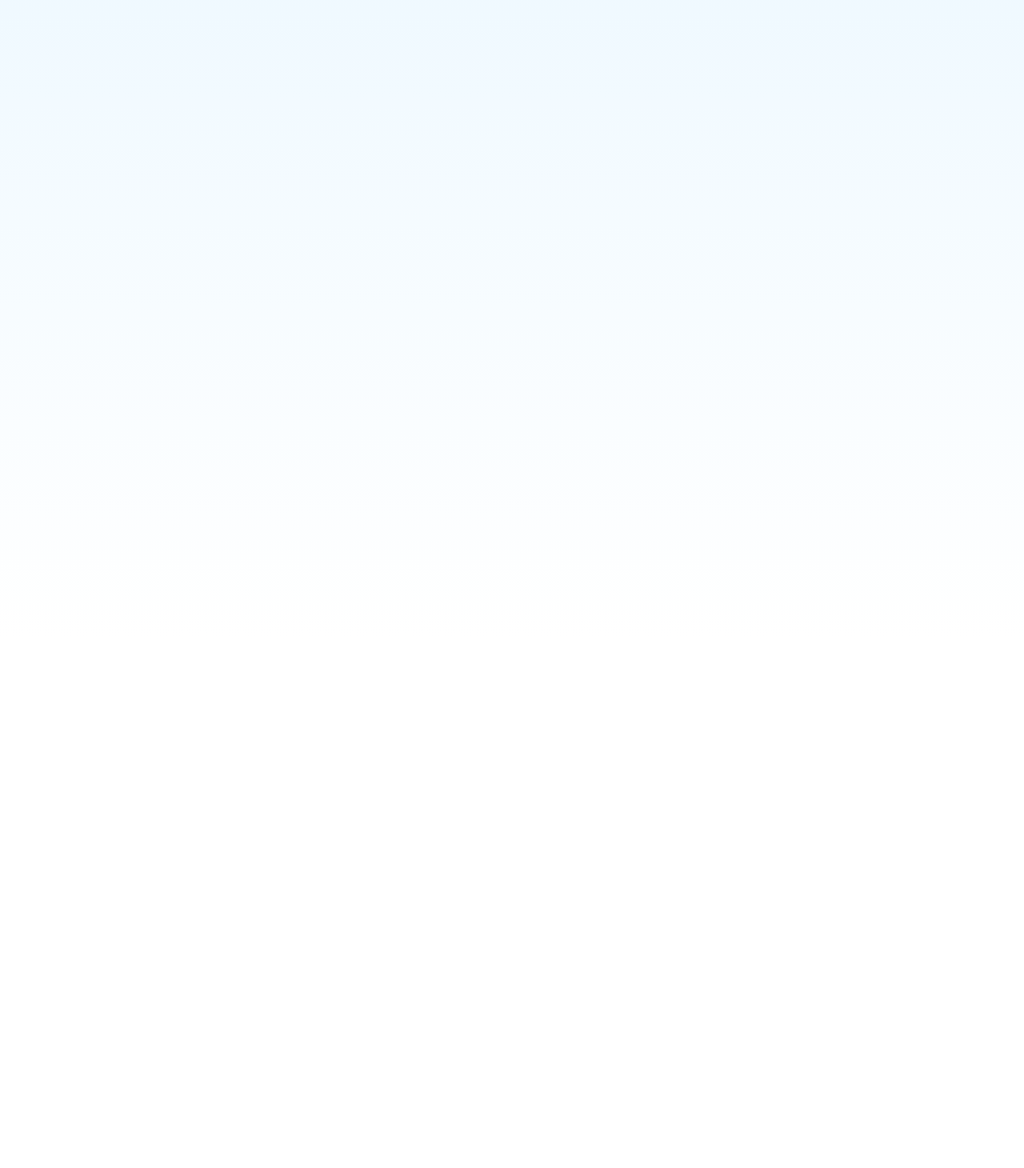
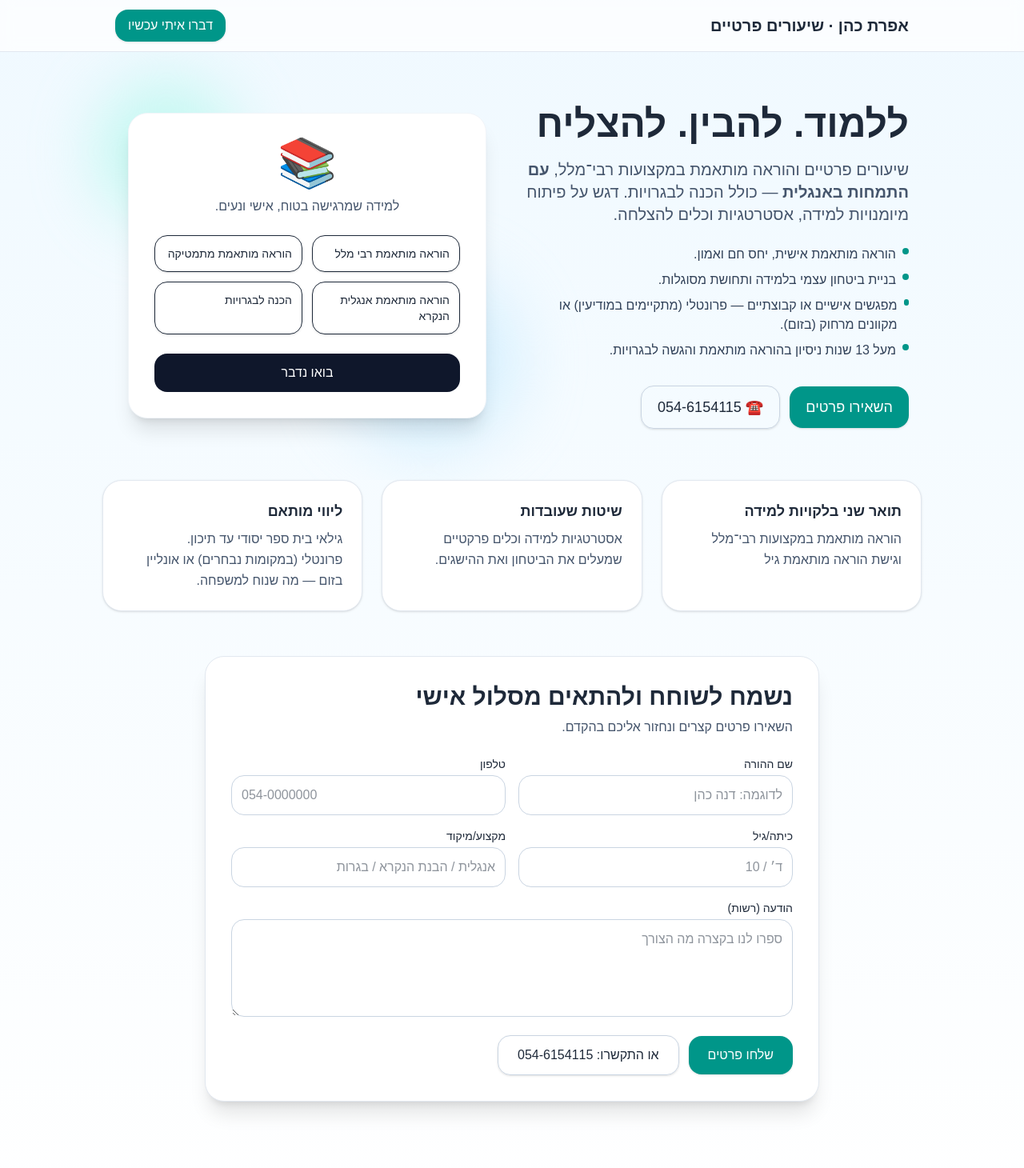
Before and after one commit to cohenranc-pixel/efrat-landing, a Next.js app: page / in a window 1280 px wide. Shown: the top 1460 px of the page at 80% size. Before the commit the page ends 800 px from the top, so only its background shows below. Built offline with nearby package versions, Linux system fonts and the light colour scheme.

Commit message:
Fix error with layout

```diff
--- /dev/null
+++ b/app/head.tsx
@@ -0,0 +1,27 @@
+export default function Head() {
+  return (
+    <>
+      <title>אפרת כהן · שיעורים פרטיים והוראה מותאמת באנגלית ומתמטיקה</title>
+      <meta
+        name="description"
+        content="שיעורים פרטיים והוראה מותאמת לילדים ונוער — פרונטלי (במקומות נבחרים) או בזום. התמחות באנגלית, הכנה לבגרויות, מעל 13 שנות ניסיון."
+      />
+      <meta property="og:title" content="אפרת כהן · שיעורים פרטיים והוראה מותאמת" />
+      <meta
+        property="og:description"
+        content="ללמוד. להבין. להצליח — הוראה מותאמת באנגלית ומתמטיקה לילדים ונוער, פרונטלי או בזום."
+      />
+      <meta property="og:url" content="https://efrat-landing.vercel.app" />
+      <meta property="og:site_name" content="אפרת כהן · שיעורים פרטיים" />
+      <meta property="og:locale" content="he_IL" />
+      <meta name="twitter:card" content="summary_large_image" />
+      <meta name="twitter:title" content="אפרת כהן · שיעורים פרטיים והוראה מותאמת" />
+      <meta
+        name="twitter:description"
+        content="ללמוד. להבין. להצליח — הוראה מותאמת באנגלית ומתמטיקה לילדים ונוער."
+      />
+      <link rel="canonical" href="https://efrat-landing.vercel.app" />
+      <meta name="robots" content="index, follow" />
+    </>
+  );
+}
--- a/app/page.tsx
+++ b/app/page.tsx
@@ -1,33 +1,5 @@
 'use client';
 import type { FormEvent } from 'react';
-
-export const metadata = {
-  title: "אפרת כהן · שיעורים פרטיים והוראה מותאמת באנגלית ומתמטיקה",
-  description:
-    "שיעורים פרטיים והוראה מותאמת לילדים ונוער — פרונטלי (במקומות נבחרים) או בזום. התמחות באנגלית, הכנה לבגרויות, מעל 13 שנות ניסיון.",
-  openGraph: {
-    title: "אפרת כהן · שיעורים פרטיים והוראה מותאמת",
-    description:
-      "ללמוד. להבין. להצליח — הוראה מותאמת באנגלית ומתמטיקה לילדים ונוער, פרונטלי או בזום.",
-    url: "https://efrat-landing.vercel.app",
-    siteName: "אפרת כהן · שיעורים פרטיים",
-    locale: "he_IL",
-    type: "website",
-  },
-  twitter: {
-    card: "summary_large_image",
-    title: "אפרת כהן · שיעורים פרטיים והוראה מותאמת",
-    description:
-      "ללמוד. להבין. להצליח — הוראה מותאמת באנגלית ומתמטיקה לילדים ונוער.",
-  },
-  robots: {
-    index: true,
-    follow: true,
-  },
-  alternates: {
-    canonical: "https://efrat-landing.vercel.app",
-  },
-};
 
 export default function TutoringLanding() {
   async function handleSubmit(e: FormEvent<HTMLFormElement>) {
@@ -57,8 +29,127 @@ export default function TutoringLanding() {
 
   return (
     <div dir="rtl" className="min-h-screen bg-gradient-to-b from-sky-50 to-white text-gray-800">
-      {/* כל הקוד שלך כאן נשאר בדיוק כמו שהיה */}
-      {/* Hero, Form, CTA, Footer וכו' */}
+      {/* Top bar */}
+      <header className="sticky top-0 z-40 backdrop-blur bg-white/70 border-b border-slate-200">
+        <div className="max-w-5xl mx-auto px-4 py-3 flex items-center justify-between">
+          <div className="flex items-center gap-2">
+            <span className="text-xl font-semibold">אפרת כהן · שיעורים פרטיים</span>
+          </div>
+          <a href="#contact" className="px-4 py-2 rounded-2xl shadow-sm bg-teal-600 text-white hover:bg-teal-700 transition">
+            דברו איתי עכשיו
+          </a>
+        </div>
+      </header>
+
+      {/* Hero */}
+      <section className="relative overflow-hidden">
+        <div className="max-w-5xl mx-auto px-4 py-12 md:py-16 grid md:grid-cols-2 items-center gap-8">
+          <div className="order-2 md:order-1">
+            <h1 className="text-3xl md:text-5xl font-extrabold leading-[1.1] mb-4">
+              ללמוד. להבין. להצליח
+            </h1>
+            <p className="text-lg md:text-xl text-slate-600 mb-6">
+              שיעורים פרטיים והוראה מותאמת במקצועות רבי־מלל, <span className="font-semibold">עם התמחות באנגלית</span> — כולל הכנה לבגרויות. דגש על פיתוח מיומנויות למידה, אסטרטגיות וכלים להצלחה.
+            </p>
+            <ul className="space-y-2 text-slate-700">
+              <li className="flex items-start gap-2"><span className="mt-1 h-2 w-2 rounded-full bg-teal-600"/> הוראה מותאמת אישית, יחס חם ואמון.</li>
+              <li className="flex items-start gap-2"><span className="mt-1 h-2 w-2 rounded-full bg-teal-600"/> בניית ביטחון עצמי בלמידה ותחושת מסוגלות.</li>
+              <li className="flex items-start gap-2"><span className="mt-1 h-2 w-2 rounded-full bg-teal-600"/> מפגשים אישיים או קבוצתיים — פרונטלי (מתקיימים במודיעין) או מקוונים מרחוק (בזום).</li>
+              <li className="flex items-start gap-2"><span className="mt-1 h-2 w-2 rounded-full bg-teal-600"/> מעל 13 שנות ניסיון בהוראה מותאמת והגשה לבגרויות.</li>
+            </ul>
+            <div className="mt-8 flex flex-wrap items-center gap-3">
+              <a href="#contact" className="px-5 py-3 rounded-2xl shadow bg-teal-600 text-white hover:bg-teal-700 transition text-lg">השאירו פרטים</a>
+              <a href="tel:0546154115" className="px-5 py-3 rounded-2xl shadow border border-slate-300 hover:bg-white transition text-lg">☎️ 054-6154115</a>
+            </div>
+          </div>
+          <div className="order-1 md:order-2">
+            <div className="relative mx-auto max-w-md">
+              <div className="absolute -top-10 -left-10 w-44 h-44 rounded-full bg-teal-200/50 blur-2xl"/>
+              <div className="absolute -bottom-10 -right-10 w-56 h-56 rounded-full bg-sky-200/50 blur-2xl"/>
+              <div className="relative rounded-3xl p-6 md:p-8 bg-white shadow-xl border border-slate-100">
+                <div className="text-center">
+                  <div className="text-6xl">📚</div>
+                  <p className="mt-3 text-slate-600">למידה שמרגישה בטוח, אישי ונעים.</p>
+                </div>
+                <div className="mt-6 grid grid-cols-2 gap-3 text-sm">
+                  <div className="rounded-2xl border p-3 shadow-sm">הוראה מותאמת רבי מלל</div>
+                  <div className="rounded-2xl border p-3 shadow-sm">הוראה מותאמת מתמטיקה</div>
+                  <div className="rounded-2xl border p-3 shadow-sm">הוראה מותאמת אנגלית הנקרא</div>
+                  <div className="rounded-2xl border p-3 shadow-sm">הכנה לבגרויות</div>
+                </div>
+                <a href="#contact" className="mt-6 block text-center w-full rounded-2xl py-3 bg-slate-900 text-white hover:bg-black transition">בואו נדבר</a>
+              </div>
+            </div>
+          </div>
+        </div>
+      </section>
+
+      {/* Credibility */}
+      <section className="px-4">
+        <div className="max-w-5xl mx-auto grid md:grid-cols-3 gap-4 md:gap-6">
+          {[
+            {title: 'תואר שני בלקויות למידה', body: `הוראה מותאמת במקצועות רבי־מלל וגישת הוראה מותאמת גיל`},
+            {title: 'שיטות שעובדות', body: 'אסטרטגיות למידה וכלים פרקטיים שמעלים את הביטחון ואת ההישגים.'},
+            {title: 'ליווי מותאם', body: `גילאי בית ספר יסודי עד תיכון.\nפרונטלי (במקומות נבחרים) או אונליין בזום — מה שנוח למשפחה.`},
+          ].map((card, i) => (
+            <div key={i} className="rounded-3xl border border-slate-200 bg-white p-6 shadow-sm">
+              <h3 className="text-lg font-semibold mb-2">{card.title}</h3>
+              <p className="text-slate-600 leading-relaxed whitespace-pre-line">{card.body}</p>
+            </div>
+          ))}
+        </div>
+      </section>
+
+      {/* Contact Form */}
+      <section id="contact" className="px-4 mt-14 mb-20">
+        <div className="max-w-3xl mx-auto">
+          <div className="rounded-3xl border border-slate-200 bg-white p-6 md:p-8 shadow-xl">
+            <h2 className="text-2xl md:text-3xl font-bold mb-2">נשמח לשוחח ולהתאים מסלול אישי</h2>
+            <p className="text-slate-600 mb-6">השאירו פרטים קצרים ונחזור אליכם בהקדם.</p>
+
+            <form onSubmit={handleSubmit} className="grid grid-cols-1 md:grid-cols-2 gap-4">
+              <div>
+                <label className="block text-sm font-medium mb-1">שם ההורה</label>
+                <input name="parentName" required className="w-full rounded-2xl border border-slate-300 p-3" placeholder="לדוגמה: דנה כהן" />
+              </div>
+              <div>
+                <label className="block text-sm font-medium mb-1">טלפון</label>
+                <input name="phone" type="tel" required className="w-full rounded-2xl border border-slate-300 p-3" placeholder="054-0000000" />
+              </div>
+              <div>
+                <label className="block text-sm font-medium mb-1">כיתה/גיל</label>
+                <input name="grade" className="w-full rounded-2xl border border-slate-300 p-3" placeholder="ד׳ / 10" />
+              </div>
+              <div>
+                <label className="block text-sm font-medium mb-1">מקצוע/מיקוד</label>
+                <input name="subject" className="w-full rounded-2xl border border-slate-300 p-3" placeholder="אנגלית / הבנת הנקרא / בגרות" />
+              </div>
+              <div className="md:col-span-2">
+                <label className="block text-sm font-medium mb-1">הודעה (רשות)</label>
+                <textarea name="message" rows={4} className="w-full rounded-2xl border border-slate-300 p-3" placeholder="ספרו לנו בקצרה מה הצורך" />
+              </div>
+              <div className="md:col-span-2 flex flex-col md:flex-row items-start md:items-center gap-3">
+                <button type="submit" className="rounded-2xl px-6 py-3 bg-teal-600 text-white hover:bg-teal-700 shadow transition">שלחו פרטים</button>
+                <a href="tel:0546154115" className="rounded-2xl px-6 py-3 border border-slate-300 hover:bg-white shadow-sm transition">או התקשרו: 054-6154115</a>
+              </div>
+              <p id="form-success" className="hidden md:col-span-2 text-teal-700 bg-teal-50 border border-teal-200 rounded-2xl p-3 mt-2">תודה! הפרטים התקבלו ונחזור אליכם בהקדם.</p>
+            </form>
+          </div>
+        </div>
+      </section>
+
+      {/* Footer */}
+      <footer className="px-4 pb-10">
+        <div className="max-w-5xl mx-auto text-center text-slate-500">
+          <p>© {new Date().getFullYear()} אפרת כהן — שיעורים פרטיים</p>
+          <p className="mt-1">פרונטלי (במקומות נבחרים) או בזום · התמחות באנגלית · הכנה לבגרויות</p>
+        </div>
+      </footer>
+
+      {/* Mobile CTA */}
+      <a href="#contact" className="fixed md:hidden bottom-4 left-1/2 -translate-x-1/2 px-6 py-3 rounded-full shadow-xl bg-slate-900 text-white">
+        השאירו פרטים
+      </a>
     </div>
   );
 }
```
